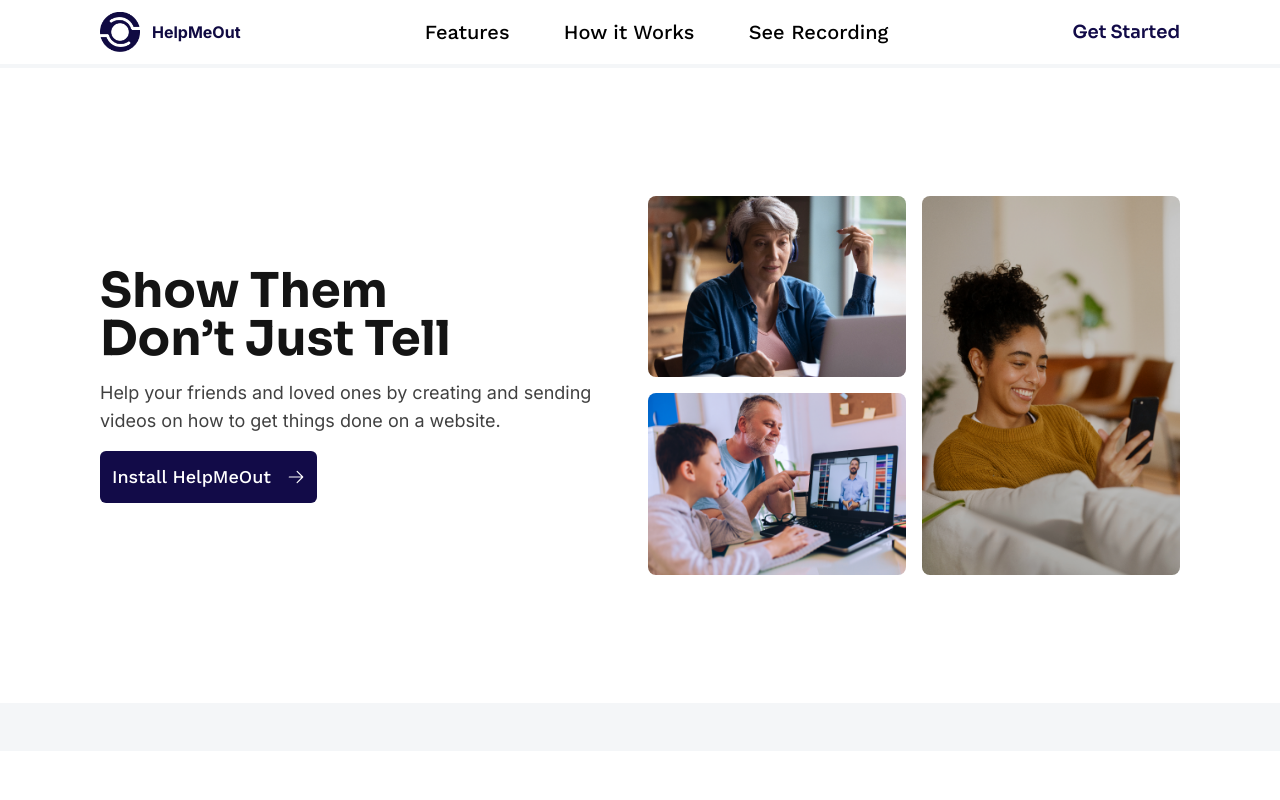
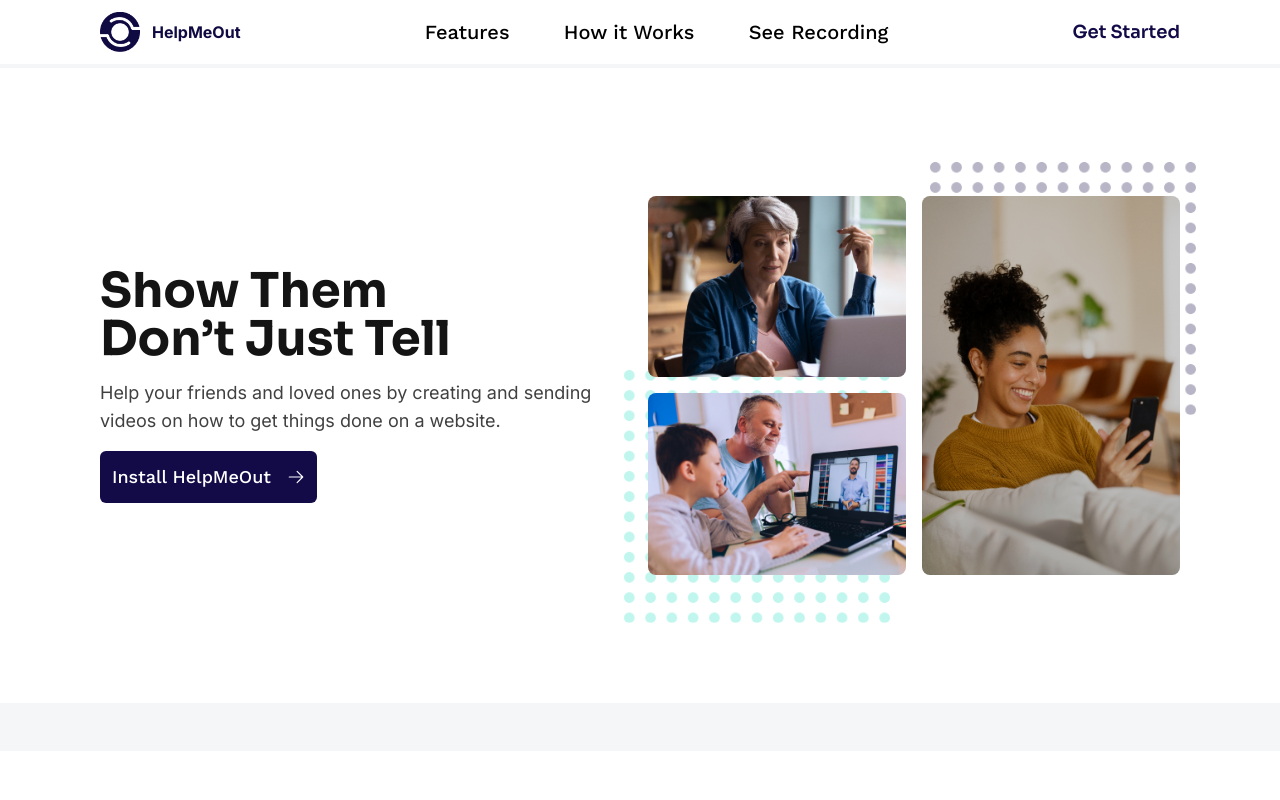
Before and after one commit to JacceyCode/ChromeExtension_HNGxStage5Task, a React (Vite) app: page / in a window 1280 px wide. Shown: the top 800 px of the page. Built offline with nearby package versions, Linux system fonts and the light colour scheme.

Commit message:
svg path added to hero

```diff
--- a/src/features/Hero.jsx
+++ b/src/features/Hero.jsx
@@ -4,33 +4,21 @@ import { HiArrowRight } from "react-icons/hi2";
 function Hero() {
   return (
     <section className="bg-white">
-      <section className="laptop:px-[6.25rem] laptop:py-32 laptop:justify-start tablet:gap-4 m-auto flex w-full max-w-[90rem] flex-wrap items-center justify-center gap-20 px-4 py-16">
-        <section className="tablet:flex-1 flex flex-col items-start justify-center space-y-4">
-          <h1 className="laptop:text-[3rem] desktop:text-[4rem] font-sora text-[2rem] font-bold leading-[100%] text-secondary">
+      <section className="m-auto flex w-full max-w-[90rem] flex-wrap items-center justify-center gap-20 px-4 py-16 tablet:gap-4 laptop:justify-start laptop:px-[6.25rem] laptop:py-32">
+        <section className="flex flex-col items-start justify-center space-y-4 tablet:flex-1">
+          <h1 className="font-sora text-[2rem] font-bold leading-[100%] text-secondary laptop:text-[3rem] desktop:text-[4rem]">
             Show Them <br /> Don’t Just Tell
           </h1>
-          <p className="text-black/75 desktop:text-xl font-inter text-lg font-normal">
+          <p className="font-inter text-lg font-normal text-black/75 desktop:text-xl">
             Help your friends and loved ones by creating and sending videos on
             how to get things done on a website.
           </p>
-          <Link className="desktop:p-6 flex items-center justify-start gap-4 rounded-md bg-primary p-3 font-worksans text-lg font-medium text-white">
+          <Link className="flex items-center justify-start gap-4 rounded-md bg-primary p-3 font-worksans text-lg font-medium text-white desktop:p-6">
             Install HelpMeOut <HiArrowRight />{" "}
           </Link>
         </section>
 
-        <section className="tablet:flex-1 relative grid w-full grid-cols-2 grid-rows-2 items-stretch justify-items-stretch gap-4">
-          {/* <img
-          className="absolute -right-12 -top-14"
-          src="./images/svg1.png"
-          alt="dots"
-        />
-
-        <img
-          className="absolute -bottom-24 -left-10"
-          src="./images/svg2.png"
-          alt="dots"
-        /> */}
-
+        <section className="relative grid w-full grid-cols-2 grid-rows-2 items-stretch justify-items-stretch gap-4 tablet:flex-1">
           <img
             className="z-10 rounded-lg"
             src="./images/image1.png"
@@ -46,6 +34,40 @@ function Hero() {
             src="./images/image3.png"
             alt="image"
           />
+
+          {/* /////////////////// SVG ///////////////////////// */}
+
+          <span className="absolute hidden h-4/6 w-1/2 laptop:-right-4 laptop:-top-[2.1rem] laptop:block desktop:-right-8 desktop:-top-[3.2rem]">
+            <svg width="100%" height="100%">
+              <defs>
+                <pattern id="Pattern1" x="0" y="0" width=".08" height=".08">
+                  <path
+                    d="M5.28846 10.5769C8.2092 10.5769 10.5769 8.2092 10.5769 5.28846C10.5769 2.36772 8.2092 0 5.28846 0C2.36772 0 0 2.36772 0 5.28846C0 8.2092 2.36772 10.5769 5.28846 10.5769Z"
+                    fill="#100A42"
+                    fillOpacity="0.3"
+                  />
+                </pattern>
+              </defs>
+
+              <rect fill="url(#Pattern1)" width="100%" height="100%" />
+            </svg>
+          </span>
+
+          <span className="absolute hidden h-4/6 w-1/2 laptop:-bottom-12 laptop:-left-6 laptop:block desktop:-bottom-[4.4rem] desktop:-left-10">
+            <svg width="100%" height="100%">
+              <defs>
+                <pattern id="Pattern2" x="0" y="0" width=".08" height=".08">
+                  <path
+                    d="M5.28846 10.5769C8.2092 10.5769 10.5769 8.2092 10.5769 5.28846C10.5769 2.36772 8.2092 0 5.28846 0C2.36772 0 0 2.36772 0 5.28846C0 8.2092 2.36772 10.5769 5.28846 10.5769Z"
+                    fill="#BAF6EB"
+                    fillOpacity="0.9"
+                  />
+                </pattern>
+              </defs>
+
+              <rect fill="url(#Pattern2)" width="100%" height="100%" />
+            </svg>
+          </span>
         </section>
       </section>
     </section>
```
